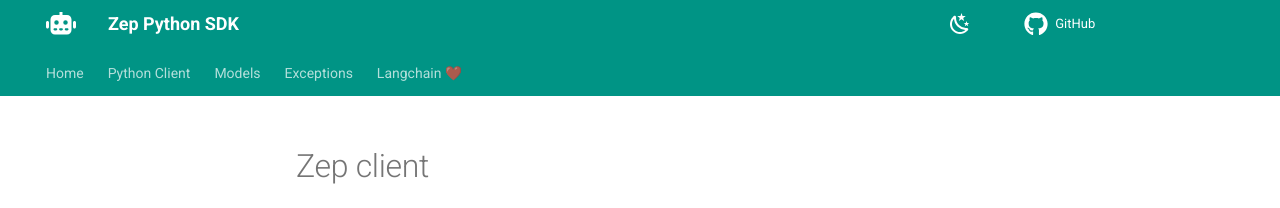
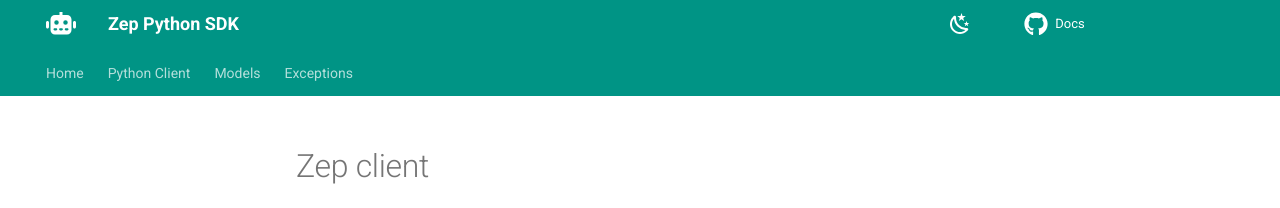
Before and after one commit to getzep/zep-python, an MkDocs documentation site: the page built from docs/zep_client.md, in a window 1280 px wide. Shown: the top 208 px of the page. Built offline with MkDocs 1.6.1 and Material for MkDocs 9.7.7, drawn with Linux system fonts in a browser that asks for light colours; comment, search, counter and statistics services are not loaded; part of the change alters nothing that is shown.

Commit message:
Update mkdocs.yml

```diff
--- a/mkdocs.yml
+++ b/mkdocs.yml
@@ -1,5 +1,5 @@
 site_name: Zep Python SDK
-repo_url: https://github.com/getzep/zep-python
+repo_url: https://docs.getzep.com/zep-python
 theme:
   name: material
   features:
@@ -56,4 +56,3 @@ nav:
   - Python Client: /zep-python/zep_client
   - Models: /zep-python/models
   - Exceptions: /zep-python/exceptions
-  - Langchain ❤️: /sdk/langchain/
```
